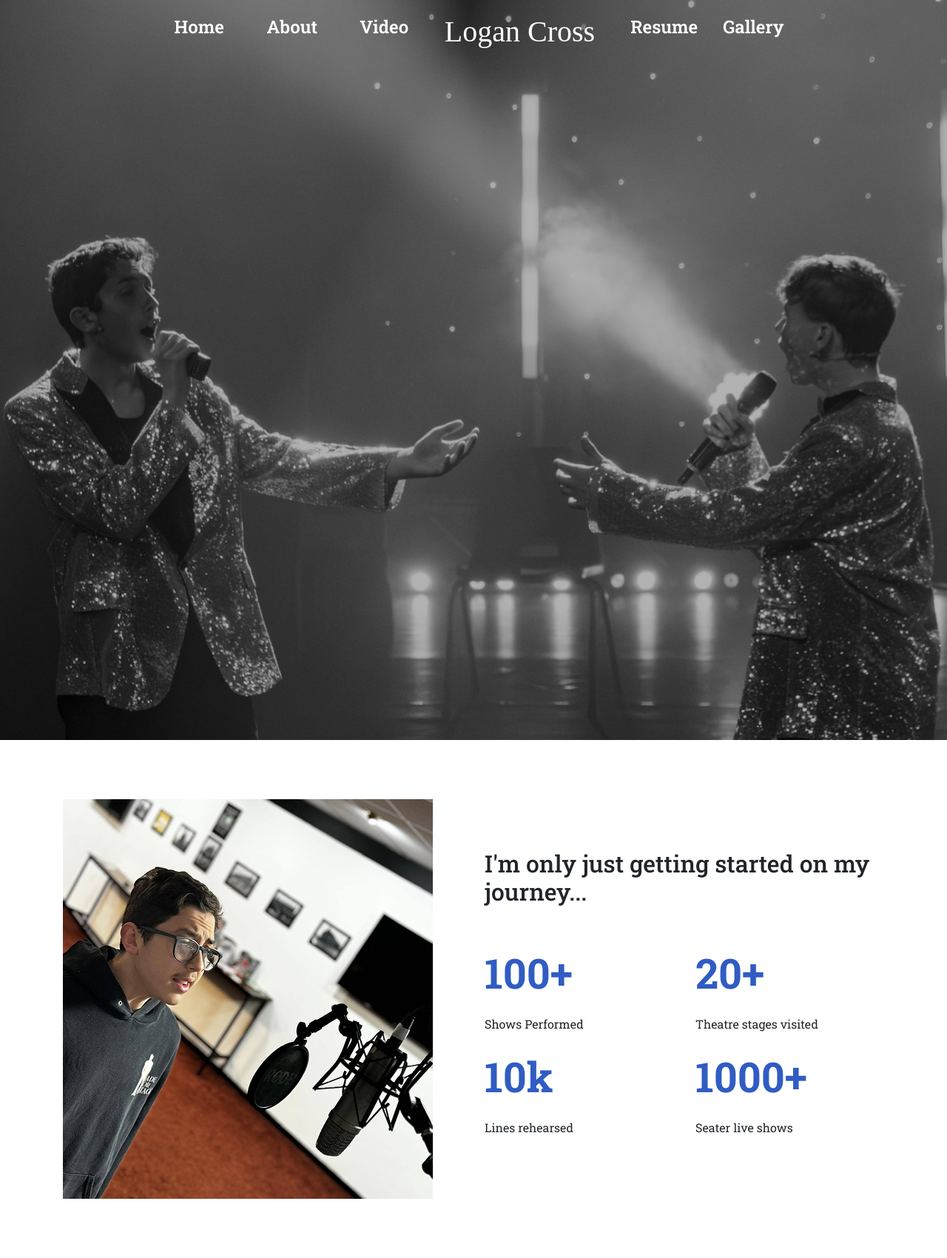
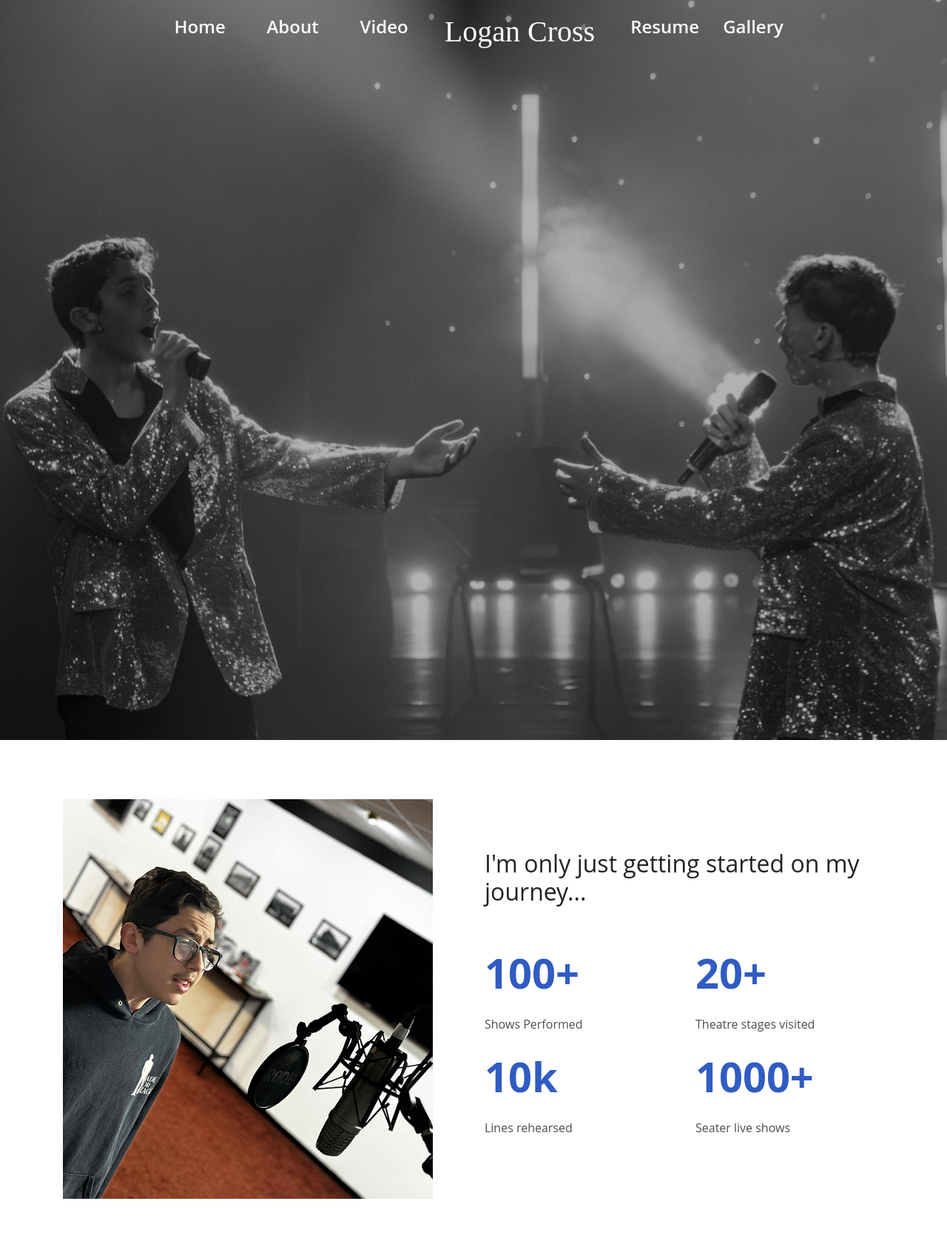
Before and after one commit to connornaylor/loganc, a Jekyll site: the page built from index.html, in a window 1280 px wide. Shown: the top 1700 px of the page at 74% size. Built offline with Jekyll 4.4.1, drawn with Linux system fonts in a browser that asks for light colours; nearby versions of some CDN libraries; some web fonts are replaced; grey boxes are pictures that could not be loaded.

Commit message:
minor edits

```diff
--- a/assets/css/style.css
+++ b/assets/css/style.css
@@ -10,7 +10,7 @@
 /* Text Styling */
 
 body{
-    font-family: "Roboto Slab", serif!important;
+    font-family: "Open Sans" !important;
 }
 
 a:hover{
@@ -23,10 +23,12 @@
 
 h2{
   font-size: 2rem;
+  color: #222;
 }
 
 p{
   font-size: 1rem;
+  color: #4e4e4e;
 }
 
 .blue{
--- a/index.html
+++ b/index.html
@@ -43,14 +43,13 @@
 <section id="about2" class="p-6">
     <div class="container">
         <div class="row d-flex">
-            <div class="col-4 mx-auto">
+            <div class="col-4 mx-auto text-right">
                 <H2 class="mb-5">A little about me...</H2>
                 <p>Hi! I’m Logan, a 13-year-old actor and performer with a big passion for storytelling, whether it’s on stage, on camera, or behind a microphone. I’ve been performing since I learned to walk and love bringing characters to life—whether it’s through acting, singing, dancing, or voice work.</p>
                 <p>I’ve appeared in Shrek, Legally Blonde and loads of smaller shows and I’m always excited to take on new challenges and grow as a performer.</p>
             </div>
-            <div class="col-2"></div>
-            <div class="col-6">
-                <img src="../assets/images/logan_about.png" alt="">
+            <div class="col-8">
+                <img src="../assets/images/banner_image.png" class="img-fluid" alt="">
             </div>
         </div>
     </div>
```
Also changed, not shown: 3 other files.
